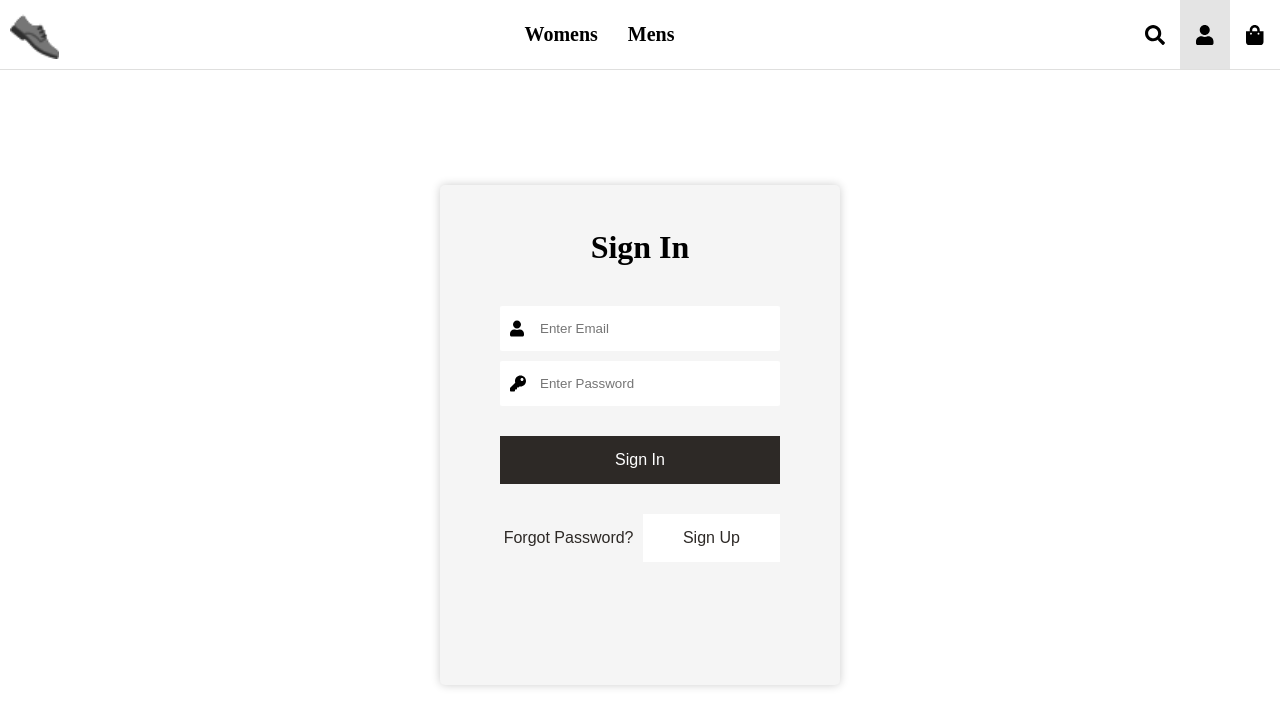
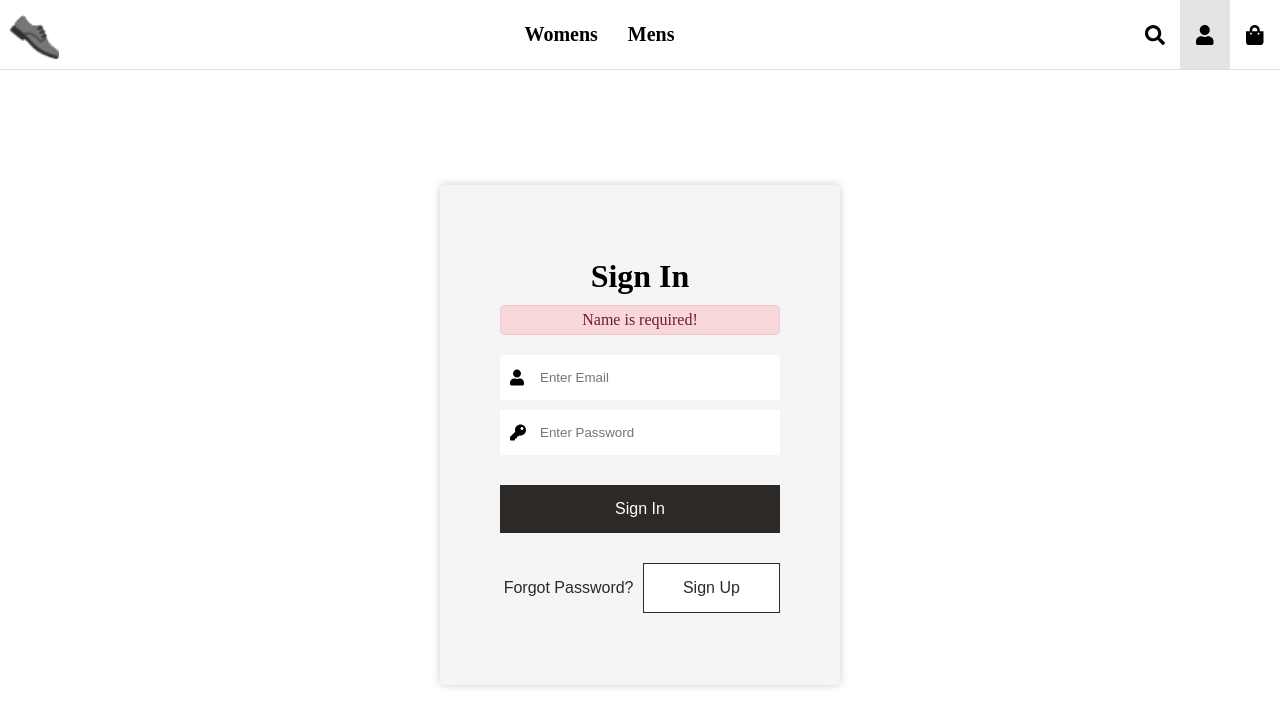
Before and after one commit to filipeqs/shoeshop, a React (Create React App) app in the folder client/: page /login in a window 1280 px wide. Shown: the top 726 px of the page. Built offline with nearby package versions, Linux system fonts and the light colour scheme.

Commit message:
alert component

```diff
--- /dev/null
+++ b/client/src/components/Alert.js
@@ -0,0 +1,11 @@
+import React from 'react'
+
+const Alert = ({children, variant}) => {
+    return (
+        <div className={`alert-container alert-container--${variant}`}>
+            <span className={`alert__text alert__text--${variant}`}>{children}</span>
+        </div>
+    )
+}
+
+export default Alert
--- a/client/src/pages/LoginScreen.js
+++ b/client/src/pages/LoginScreen.js
@@ -1,6 +1,8 @@
 import React, {useState} from 'react'
 import { FontAwesomeIcon } from '@fortawesome/react-fontawesome';
 import {  faUser, faKey } from '@fortawesome/free-solid-svg-icons';
+
+import Alert from '../components/Alert';
 
 const LoginScreen = () => {
     const [email, setEmail] = useState('');
@@ -9,7 +11,8 @@ const LoginScreen = () => {
     return (
         <div className="auth-container">
             <div className="auth-wrapper">
-                <h1 className="auth-title">Sign In</h1>
+                <h1 className="auth-title mb-1">Sign In</h1>
+                <Alert variant="danger">Name is required!</Alert>
                 <form className="auth__form">
                     <div className="form-group">
                         <label className="form-label" hidden>Email Address</label>
--- a/client/src/sass/abstracts/_variables.scss
+++ b/client/src/sass/abstracts/_variables.scss
@@ -1,3 +1,26 @@
+// COLORS
+$color-primary: rgb(45, 41, 38);
+$color-white: rgb(255, 255, 255);
+$color-black: rgb(0, 0, 0);
+$color-gray: rgb(228, 228, 228);
+
+// Alert
+$color-info-bg: #cce5ff;
+$color-info-text: #004085;
+$color-info-border: #b8daff;
+
+$color-success-bg: #d4edda;
+$color-success-text: #155724;
+$color-success-border: #c3e6cb;
+
+$color-warning-bg: #fff3cd;
+$color-warning-text: #856404;
+$color-warning-border: #ffeeba;
+
+$color-danger-bg: #f8d7da;
+$color-danger-text: #721c24;
+$color-danger-border: #f5c6cb;
+
 // FONT SIZE
 $default-font-size: 1.6rem;
 $mid-font-size: 2.5rem;
--- a/client/src/sass/base/_base.scss
+++ b/client/src/sass/base/_base.scss
@@ -18,4 +18,5 @@ body {
 .container {
     position: relative;
     top: 70px;
+    height: calc(100vh - 70px);
 }
--- a/client/src/sass/base/_utilities.scss
+++ b/client/src/sass/base/_utilities.scss
@@ -37,3 +37,22 @@
         margin-top: 4rem;
     }
 }
+
+
+.mb {
+    &-1 {
+        margin-bottom: 1rem;
+    }
+
+    &-2 {
+        margin-bottom: 2rem;
+    }
+
+    &-3 {
+        margin-bottom: 3rem;
+    }
+
+    &-4 {
+        margin-bottom: 4rem;
+    }
+}
--- /dev/null
+++ b/client/src/sass/components/_alert.scss
@@ -0,0 +1,50 @@
+.alert {
+    &-container {
+        width: 100%;
+        text-align: center;
+        padding: .5rem .2rem;
+        background-color: #cce5ff;
+        border: 1px solid #b8daff;
+        border-radius: 5px;
+
+        &--info {
+            background-color: $color-info-bg;
+            border: 1px solid $color-info-border;
+        }
+
+        &--success {
+            background-color: $color-success-bg;
+            border: 1px solid $color-success-border;
+        }
+
+        &--warning {
+            background-color: $color-warning-bg;
+            border: 1px solid $color-warning-border;
+        }
+
+        &--danger {
+            background-color: $color-danger-bg;
+            border: 1px solid $color-danger-border;
+        }
+    }
+
+    &__text {
+        color: $color-info-text;
+
+        &--info {
+            color: $color-info-text;
+        }
+
+        &--success {
+            color: $color-success-text;
+        }
+
+        &--warning {
+            color: $color-warning-text;
+        }
+
+        &--danger {
+            color: $color-danger-text;
+        }
+    }
+}
--- a/client/src/sass/components/_btn.scss
+++ b/client/src/sass/components/_btn.scss
@@ -4,32 +4,34 @@
     outline: none;
     border: none;
     cursor: pointer;
-    transition: all 0.2s ease-in;
+    transition: all 0.1s ease-out;
     font-size: $default-font-size;
 
 
 
     &__black {
-        background-color: rgb(45, 41, 38);
-        color: white;
+        background-color: $color-primary;
+        color: $color-white;
 
         &:hover {
-            background-color: lighten(rgb(45, 41, 38), 2%);
+            background-color: lighten($color-primary, 2%);
         }
     }
 
     &__white {
-        background-color: white;
-        color: rgb(45, 41, 38);
+        background-color: $color-white;
+        color: $color-primary;
+        border: 1px solid $color-primary;
 
         &:hover {
-            background-color: darken(white, 2%);
+            background-color: $color-primary;
+            color: $color-white;
         }
     }
 
     &__transparent {
         background-color: transparent;
-        color: rgb(45, 41, 38);
+        color: $color-primary;
 
         &:hover {
             text-decoration: underline;
--- a/client/src/sass/layout/_header.scss
+++ b/client/src/sass/layout/_header.scss
@@ -2,8 +2,8 @@
     position: fixed;
     width: 100vw;
     z-index: 1;
-    background-color: #ffffff;
-    border-bottom: 1px solid rgba(45, 41, 38, 0.15);
+    background-color: $color-white;
+    border-bottom: 1px solid rgba($color-primary, 0.15);
     height: 70px;
 
     display: flex;
@@ -26,7 +26,7 @@
     &__link {
         font-weight: bold;
         text-decoration: none;
-        color: #000000;
+        color: $color-black;
         position: relative;
         width: 100%;
         height: 100%;
@@ -43,7 +43,7 @@
             display: block;
             width: 100%;
             height: 0.2rem;
-            background: rgb(0, 0, 0);
+            background: $color-black;
             position: absolute;
             bottom: 0px;
             left: 0px;
@@ -64,7 +64,7 @@
         font-size: 2rem;
 
         &-link {
-            color: #000000;
+            color: $color-black;
             cursor: pointer;
             height: 100% !important;
             width: 5rem !important;
@@ -74,11 +74,11 @@
             justify-content: center;
 
             &:hover {
-                background-color: #e4e4e4;
+                background-color: $color-gray;
             }
 
             &--active {
-                background-color: #e4e4e4;
+                background-color: $color-gray;
             }
         }
     }
--- a/client/src/sass/main.scss
+++ b/client/src/sass/main.scss
@@ -9,6 +9,7 @@
 
 @import 'layout/header';
 
+@import 'components/alert';
 @import 'components/loader';
 @import 'components/form';
 @import 'components/btn';
--- a/client/src/sass/pages/_auth.scss
+++ b/client/src/sass/pages/_auth.scss
@@ -1,37 +1,31 @@
 .auth {
-    display: flex;
-    flex-direction: column;
-    height: 70%;
-    width: 100%;
-    margin-top: 40px;
-
     &-container {
         display: flex;
         flex-direction: column;
         align-items: center;
         justify-content: center;
-        min-height: calc(100vh - 70px);
+        height: 100%;
     }
 
     &-wrapper {
         background-color: whitesmoke;
-        width: 400px;
-        height: 500px;
+        min-width: 400px;
+        max-width: 400px;
+        min-height: 500px;
         display: flex;
         align-items: center;
         justify-content: center;
         flex-direction: column;
         padding: 1rem 6rem;
         border-radius: .5rem;
-        box-shadow: 0px 0px 10px 0px rgba(0,0,0,.2);
+        box-shadow: 0px 0px 10px 0px rgba($color-black, .2);
     }
 
     &__form {
         display: flex;
         flex-direction: column;
-        height: 70%;
         width: 100%;
-        margin-top: 40px;
+        margin-top: 20px;
     }
 
     &__group {
```
Also changed, not shown: 2 other files (tests, documents, lock files or other folders).
